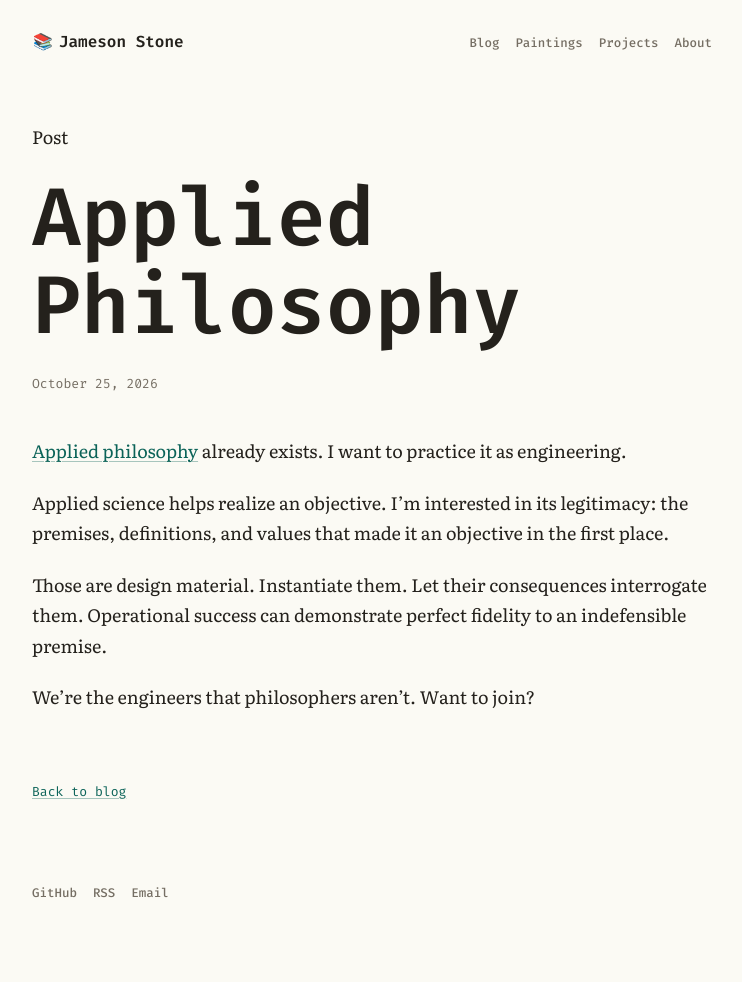
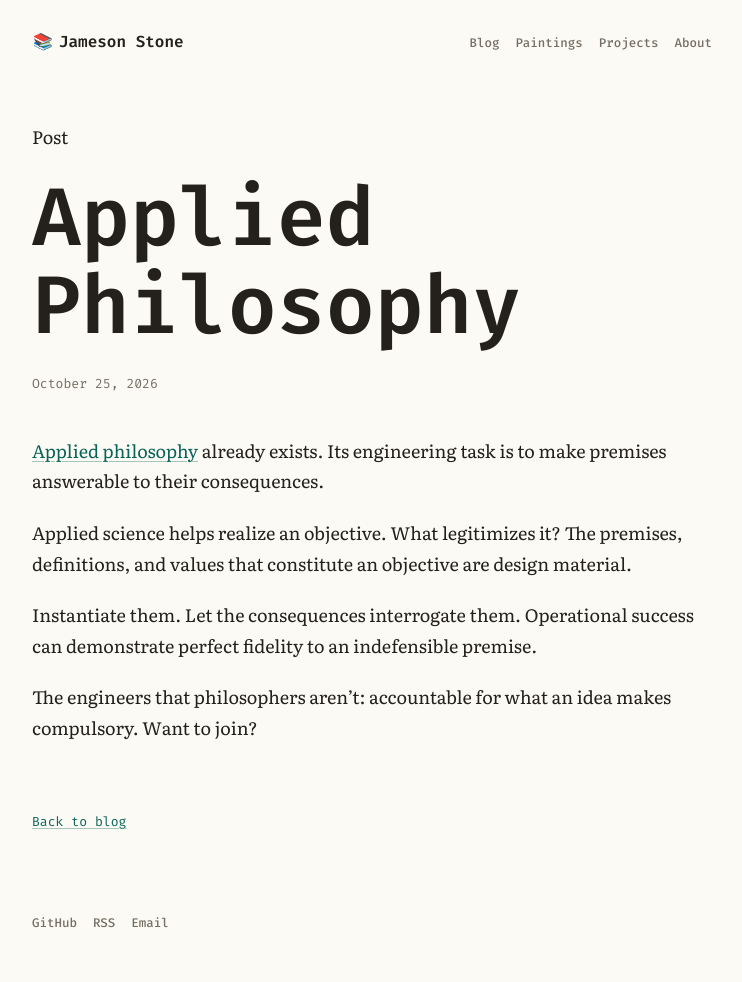
Before and after one commit to jamesonstone/jamesonstone.github.io, a Jekyll site: the page built from _posts/2026-10-25-applied-philosophy.md, in a window 1280 px wide. Shown: the whole page, without its empty margins (268-1010 px from the left). Built offline with Jekyll 4.4.1, drawn with Linux system fonts in a browser that asks for light colours; before the commit the page ends 952 px from its top, so only the background shows below that.

Commit message:
docs(GH-64): :memo: make the philosophical proposition impersonal
- Remove personal framing and retain the invitation to practice.
- Concentrate the argument into 590 Markdown body characters.
- Verify normal Jekyll build, site invariants, and exact rendered text.
- Refs #64.

```diff
--- a/_posts/2026-10-25-applied-philosophy.md
+++ b/_posts/2026-10-25-applied-philosophy.md
@@ -4,10 +4,10 @@ title: "Applied Philosophy"
 date: 2026-10-25 11:56:00 -0400
 ---
 
-[Applied philosophy](https://www.appliedphil.org/society-for-applied-philosophy-annual-conference-2018/) already exists. I want to practice it as engineering.
+[Applied philosophy](https://www.appliedphil.org/society-for-applied-philosophy-annual-conference-2018/) already exists. Its engineering task is to make premises answerable to their consequences.
 
-Applied science helps realize an objective. I'm interested in its legitimacy: the premises, definitions, and values that made it an objective in the first place.
+Applied science helps realize an objective. What legitimizes it? The premises, definitions, and values that constitute an objective are design material.
 
-Those are design material. Instantiate them. Let their consequences interrogate them. Operational success can demonstrate perfect fidelity to an indefensible premise.
+Instantiate them. Let the consequences interrogate them. Operational success can demonstrate perfect fidelity to an indefensible premise.
 
-We're the engineers that philosophers aren't. Want to join?
+The engineers that philosophers aren't: accountable for what an idea makes compulsory. Want to join?
```
